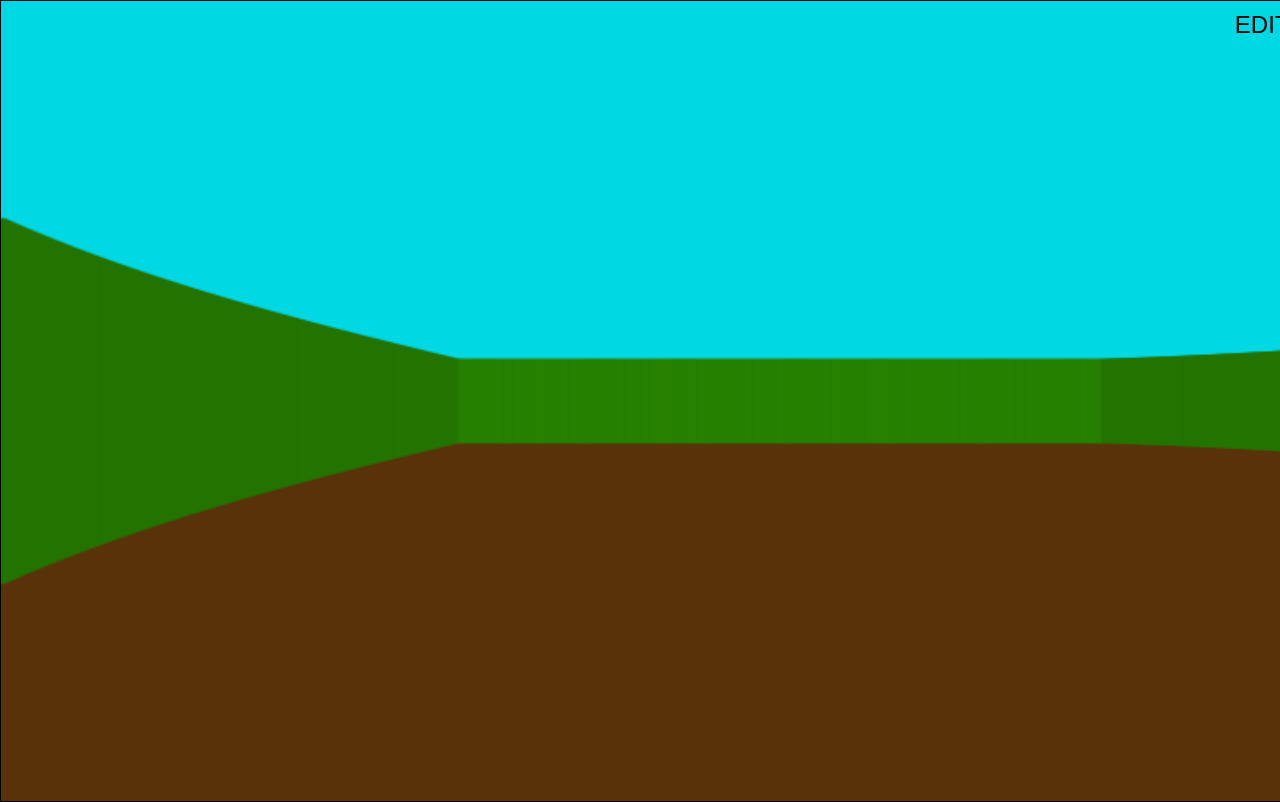
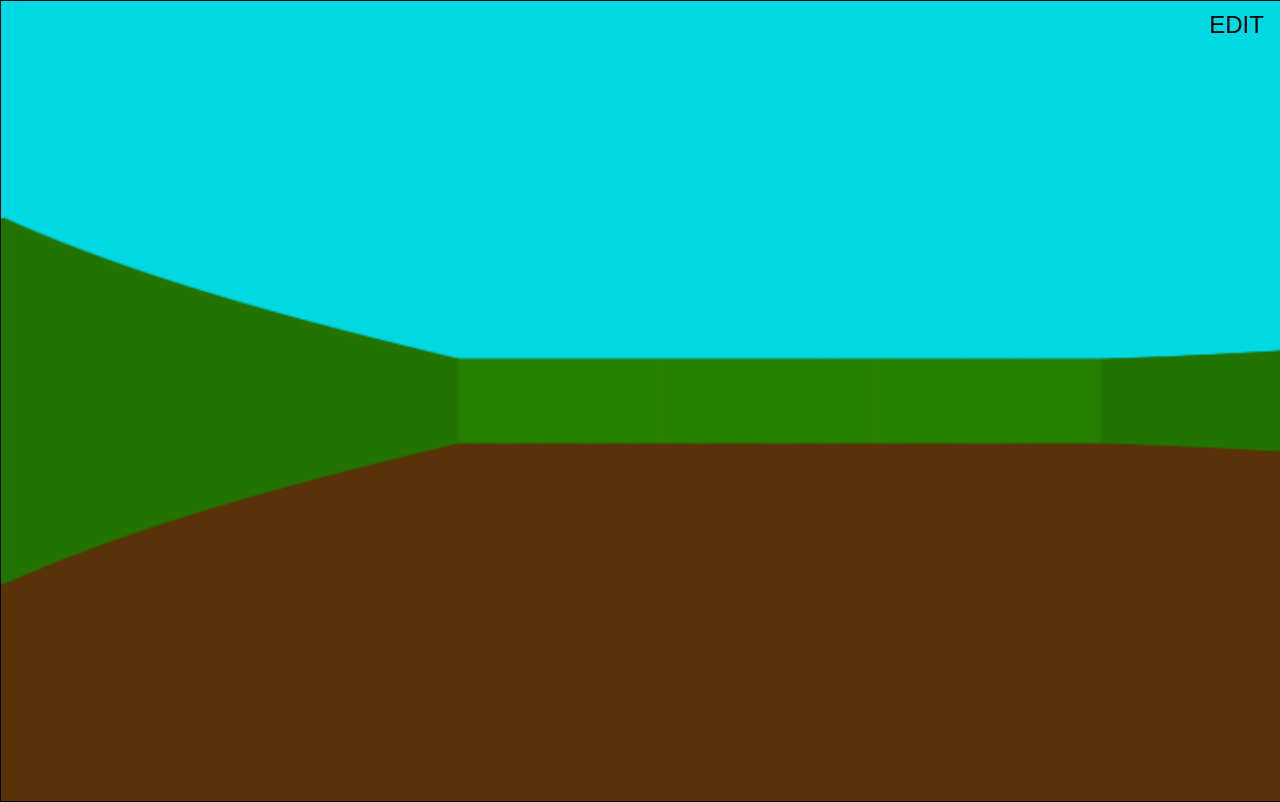
Before and after one commit to GORK3411/RayCastingJs, a plain HTML site: page index.html in a window 1280 px wide. Drawn offline with Linux system fonts and the light colour scheme.

Commit message:
move edit button

```diff
--- a/style.css
+++ b/style.css
@@ -40,6 +40,6 @@ body{
  border: 800;
  cursor: pointer;
  z-index: 3;
- left: 96%;
+ left: 94%;
  top: 10px;
 }
```
